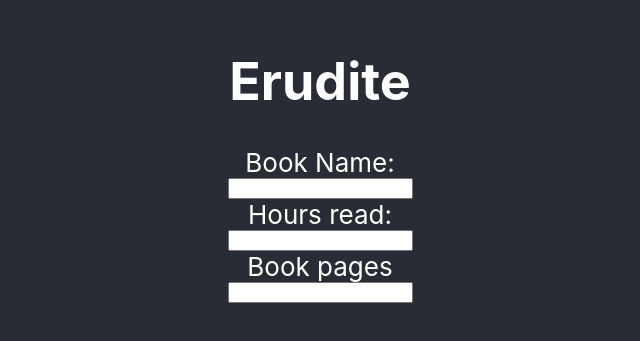
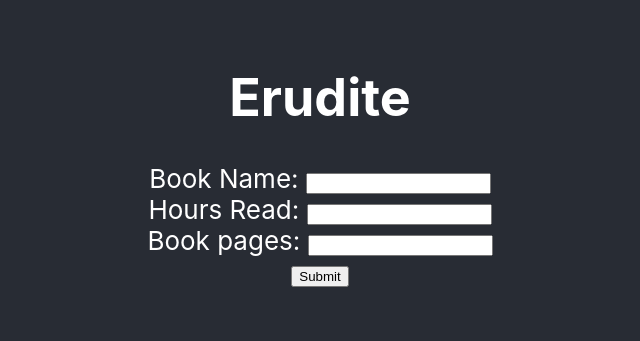
Before and after one commit to shaktilucifer/Erudite, a React (Create React App) app in the folder client/: page / in a window 1280 px wide. Shown: the part 241-582 px from the top of the page, without its empty margins (320-960 px from the left). Built offline with nearby package versions, Linux system fonts and the light colour scheme.

Commit message:
add css for Input form

```diff
--- /dev/null
+++ b/client/src/InputForm.css
@@ -0,0 +1,4 @@
+.formRow{
+ display: flex;
+
+}
--- a/client/src/InputForm.jsx
+++ b/client/src/InputForm.jsx
@@ -1,17 +1,27 @@
-import {useEffect} from 'react';
+import { useEffect } from "react";
 
 export default function InputForm() {
   useEffect(() => {
-   console.log("init");
+    console.log("init");
   });
-  return (<>
-    <label>Book Name:</label>
-    <input type='text' />
+  return (
+    <>
+      <div>
+        <div className="formRow">
+          <label>Book Name: </label>
+          <input type="text" />
+        </div>
+        <div className="formRow">
+          <label>Hours Read: </label>
+          <input type="text" />
+        </div>
+        <div className="formRow">
+          <label>Book pages: </label>
+          <input type="text" />
+        </div>
 
-    <label>Hours read:</label>
-    <input type='text' />
-
-    <label>Book pages</label>
-    <input type='text' />
-  </>);
+        <button type="submit"> Submit </button>
+      </div>
+    </>
+  );
 }
```
